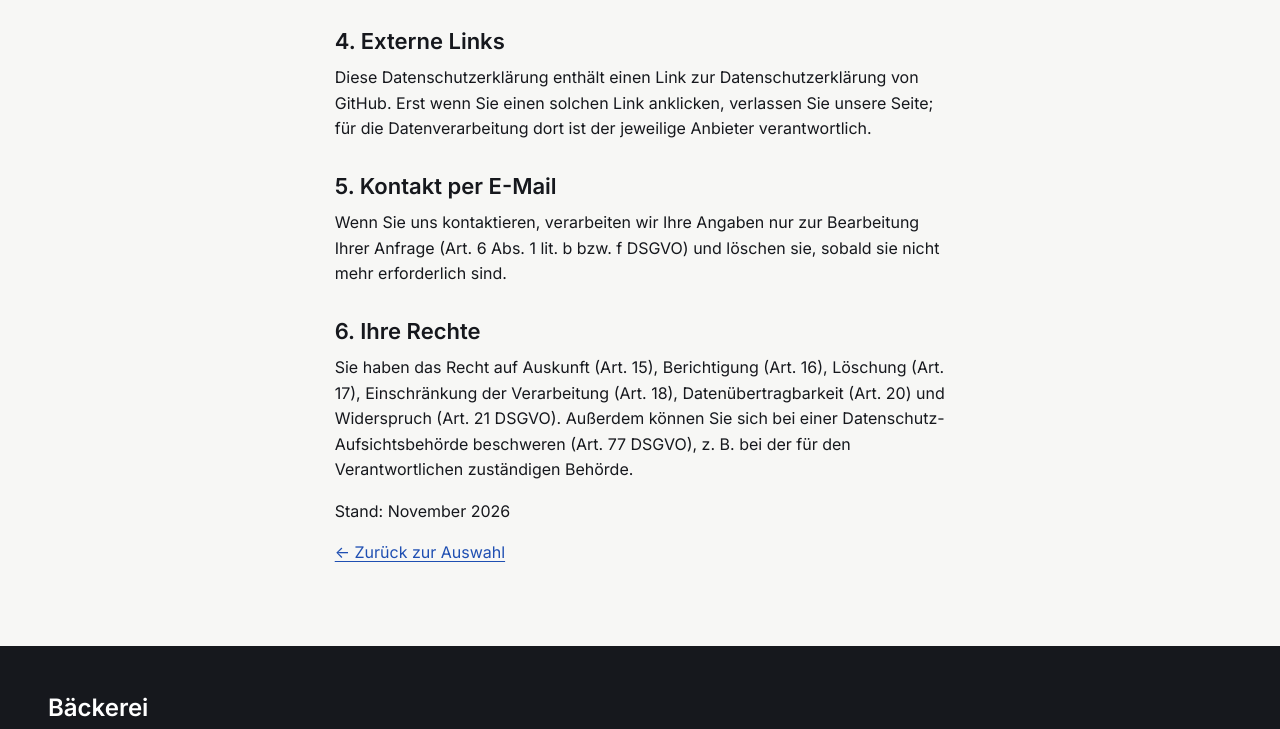
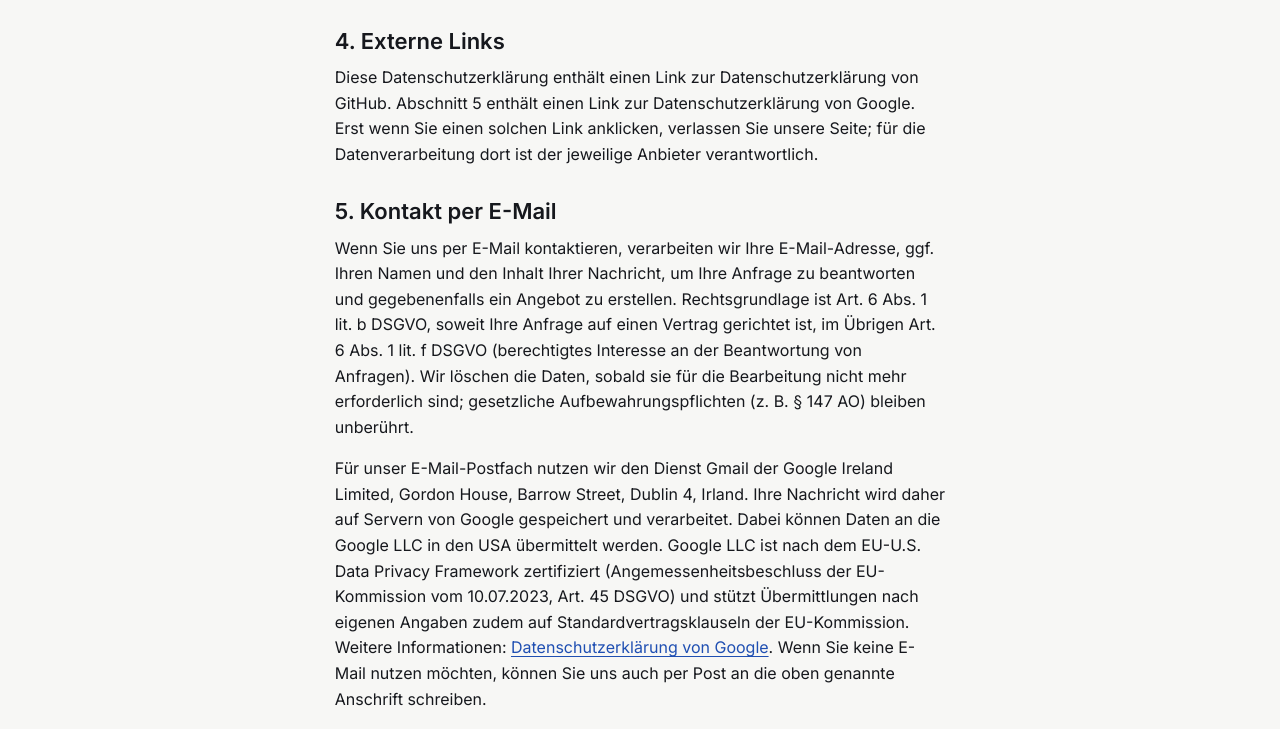
Before and after one commit to LibetiMae/website-baeckerei, a plain HTML site: page datenschutz.html in a window 1280 px wide. Shown: the part 1111-1840 px from the top of the page. Drawn offline with Linux system fonts and the light colour scheme.

Commit message:
Mustervorlage Bäckerei: Website-Entwürfe

```diff
--- a/datenschutz.html
+++ b/datenschutz.html
@@ -30,11 +30,23 @@ Diese Seite enthält keine Formulare.</p>
 <p>Zweck ist die sichere Auslieferung der Website; Rechtsgrundlage ist Art. 6 Abs. 1 lit. f DSGVO (berechtigtes Interesse an einer sicheren, kostenfreien Bereitstellung). Dabei können Daten in die USA übermittelt werden. GitHub ist nach dem EU-U.S. Data Privacy Framework zertifiziert (Angemessenheitsbeschluss der EU-Kommission vom 10.07.2023, Art. 45 DSGVO) und stützt Übermittlungen nach eigenen Angaben zudem auf Standardvertragsklauseln der EU-Kommission. Weitere Informationen: <a href="https://docs.github.com/de/site-policy/privacy-policies/github-general-privacy-statement" rel="noopener noreferrer">Datenschutzerklärung von GitHub</a>.</p>
 
 <h2>4. Externe Links</h2>
-<p>Diese Datenschutzerklärung enthält einen Link zur Datenschutzerklärung von GitHub. Erst wenn Sie einen solchen Link anklicken, verlassen Sie unsere Seite; für die Datenverarbeitung dort ist der jeweilige Anbieter verantwortlich.</p>
+<p>Diese Datenschutzerklärung enthält einen Link zur Datenschutzerklärung von GitHub. Abschnitt 5 enthält einen Link zur Datenschutzerklärung von Google. Erst wenn Sie einen solchen Link anklicken, verlassen Sie unsere Seite; für die Datenverarbeitung dort ist der jeweilige Anbieter verantwortlich.</p>
 
 <h2>5. Kontakt per E-Mail</h2>
-<p>Wenn Sie uns kontaktieren, verarbeiten wir Ihre Angaben nur zur Bearbeitung Ihrer Anfrage
-(Art. 6 Abs. 1 lit. b bzw. f DSGVO) und löschen sie, sobald sie nicht mehr erforderlich sind.</p>
+<p>Wenn Sie uns per E-Mail kontaktieren, verarbeiten wir Ihre E-Mail-Adresse, ggf. Ihren Namen
+und den Inhalt Ihrer Nachricht, um Ihre Anfrage zu beantworten und gegebenenfalls ein Angebot zu
+erstellen. Rechtsgrundlage ist Art. 6 Abs. 1 lit. b DSGVO, soweit Ihre Anfrage auf einen Vertrag
+gerichtet ist, im Übrigen Art. 6 Abs. 1 lit. f DSGVO (berechtigtes Interesse an der Beantwortung
+von Anfragen). Wir löschen die Daten, sobald sie für die Bearbeitung nicht mehr erforderlich sind;
+gesetzliche Aufbewahrungspflichten (z.&nbsp;B. § 147 AO) bleiben unberührt.</p>
+<p>Für unser E-Mail-Postfach nutzen wir den Dienst Gmail der Google Ireland Limited, Gordon House,
+Barrow Street, Dublin 4, Irland. Ihre Nachricht wird daher auf Servern von Google gespeichert und
+verarbeitet. Dabei können Daten an die Google LLC in den USA übermittelt werden. Google LLC ist nach
+dem EU-U.S. Data Privacy Framework zertifiziert (Angemessenheitsbeschluss der EU-Kommission vom
+10.07.2023, Art. 45 DSGVO) und stützt Übermittlungen nach eigenen Angaben zudem auf
+Standardvertragsklauseln der EU-Kommission. Weitere Informationen:
+<a href="https://policies.google.com/privacy?hl=de" rel="noopener noreferrer">Datenschutzerklärung von Google</a>.
+Wenn Sie keine E-Mail nutzen möchten, können Sie uns auch per Post an die oben genannte Anschrift schreiben.</p>
 
 <h2>6. Ihre Rechte</h2>
 <p>Sie haben das Recht auf Auskunft (Art. 15), Berichtigung (Art. 16), Löschung (Art. 17),
```
Also changed, not shown: variante-a/datenschutz.html (+15 -3 lines), variante-b/datenschutz.html (+15 -3 lines), variante-c/datenschutz.html (+15 -3 lines).
